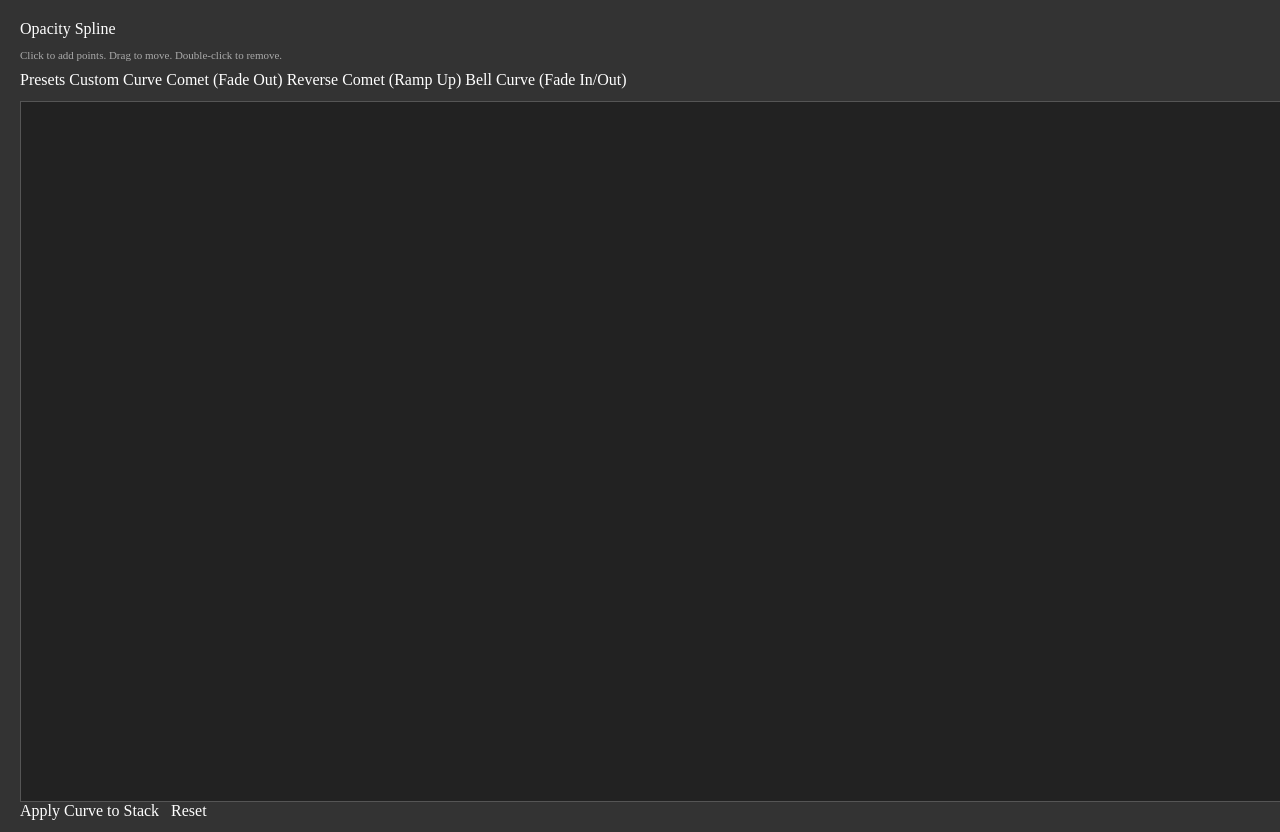
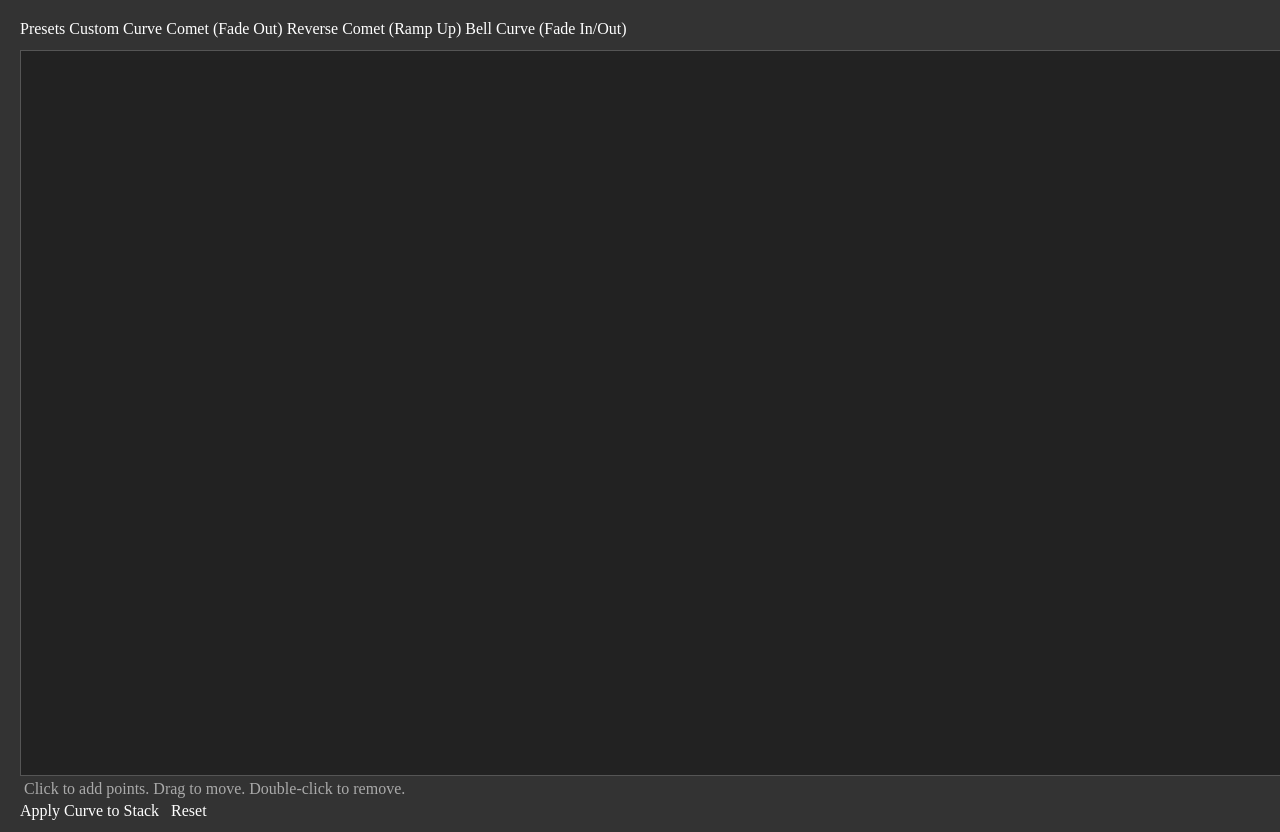
Before and after one commit to aamirhatim/stack-opacity, a plain HTML site: page index.html in a window 1280 px wide. Shown: the top 832 px of the page. Drawn offline with Linux system fonts and the light colour scheme.

Commit message:
layout tweak

```diff
--- a/index.html
+++ b/index.html
@@ -5,9 +5,6 @@
     <link rel="stylesheet" href="style.css">
 </head>
 <body>
-    <sp-heading>Opacity Spline</sp-heading>
-    <p class="instructions">Click to add points. Drag to move. Double-click to remove.</p>
-
     <div class="presets">
         <sp-picker placeholder="Presets" id="presetSelect">
             <sp-label slot="label" is-required="true">Presets</sp-label>
@@ -24,6 +21,10 @@
         <canvas id="curveCanvas"></canvas>
     </div>
 
+    <sp-body size="XS" class="instructions">
+        Click to add points. Drag to move. Double-click to remove.
+    </sp-body>
+
     <footer>
         <sp-button id="btnRun" variant="cta">Apply Curve to Stack</sp-button>
         <sp-button id="btnReset" variant="secondary">Reset</sp-button>
--- a/style.css
+++ b/style.css
@@ -11,6 +11,11 @@ body {
     background-color: #333;
     display: flex;
     flex-direction: column;
+}
+
+sp-heading {
+    margin-top: 0px;
+    margin-bottom: 8px;
 }
 
 .curve-container {
@@ -30,9 +35,8 @@ canvas {
 
 .instructions {
     flex-shrink: 0;
-    font-size: 11px;
     color: #aaa;
-    margin-bottom: 10px;
+    padding: 4px;
 }
 
 sp-button:not(:last-child) {
```
